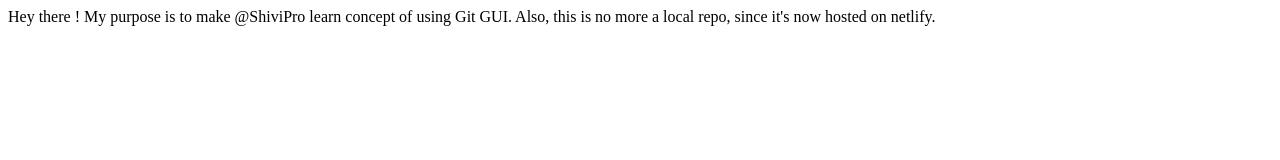
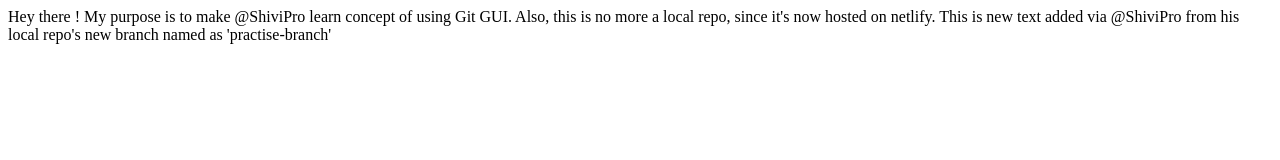
Before and after one commit to ShiviPro/demo-local-repo, a plain HTML site: page index.html in a window 1280 px wide. Drawn offline with Linux system fonts and the light colour scheme.

Commit message:
feat: Added changes from practise branch

```diff
--- a/index.html
+++ b/index.html
@@ -9,5 +9,6 @@
 <body>
     Hey there ! My purpose is to make @ShiviPro learn concept of using Git GUI.
     Also, this is no more a local repo, since it's now hosted on netlify.
+    This is new text added via @ShiviPro from his local repo's new branch named as 'practise-branch'
 </body>
 </html>
```
